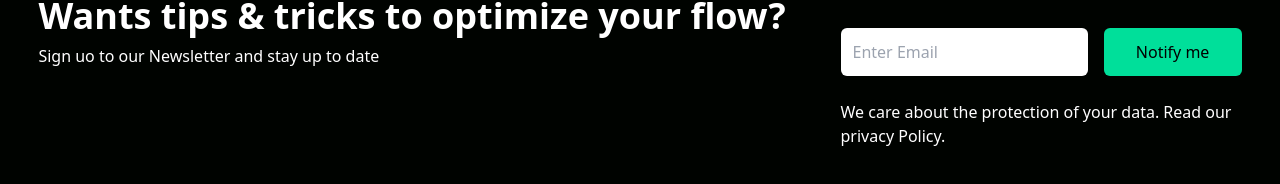
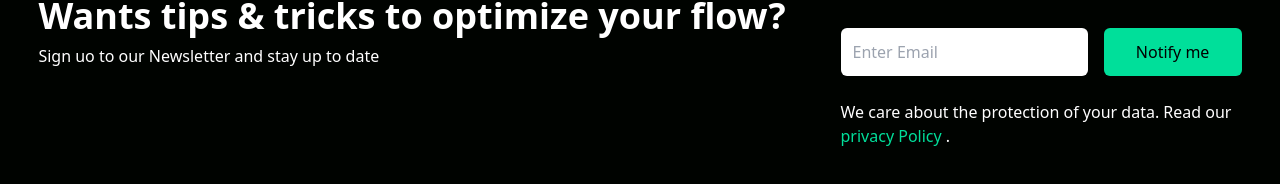
Before and after one commit to MALWICK/crypto-website, a React (Create React App) app: page / in a window 1280 px wide. Shown: the part 1491-1675 px from the top of the page. Built offline with nearby package versions, Linux system fonts and the light colour scheme.

Commit message:
creating my newsletter section

```diff
--- a/src/component/Newsletter.jsx
+++ b/src/component/Newsletter.jsx
@@ -25,7 +25,8 @@
             </button>
           </div>
           <p>
-            We care about the protection of your data. Read our privacy Policy.
+            We care about the protection of your data. Read our{' '}
+            <span className="text-[#00df9a]">privacy Policy</span> .
           </p>
         </div>
       </div>
```
